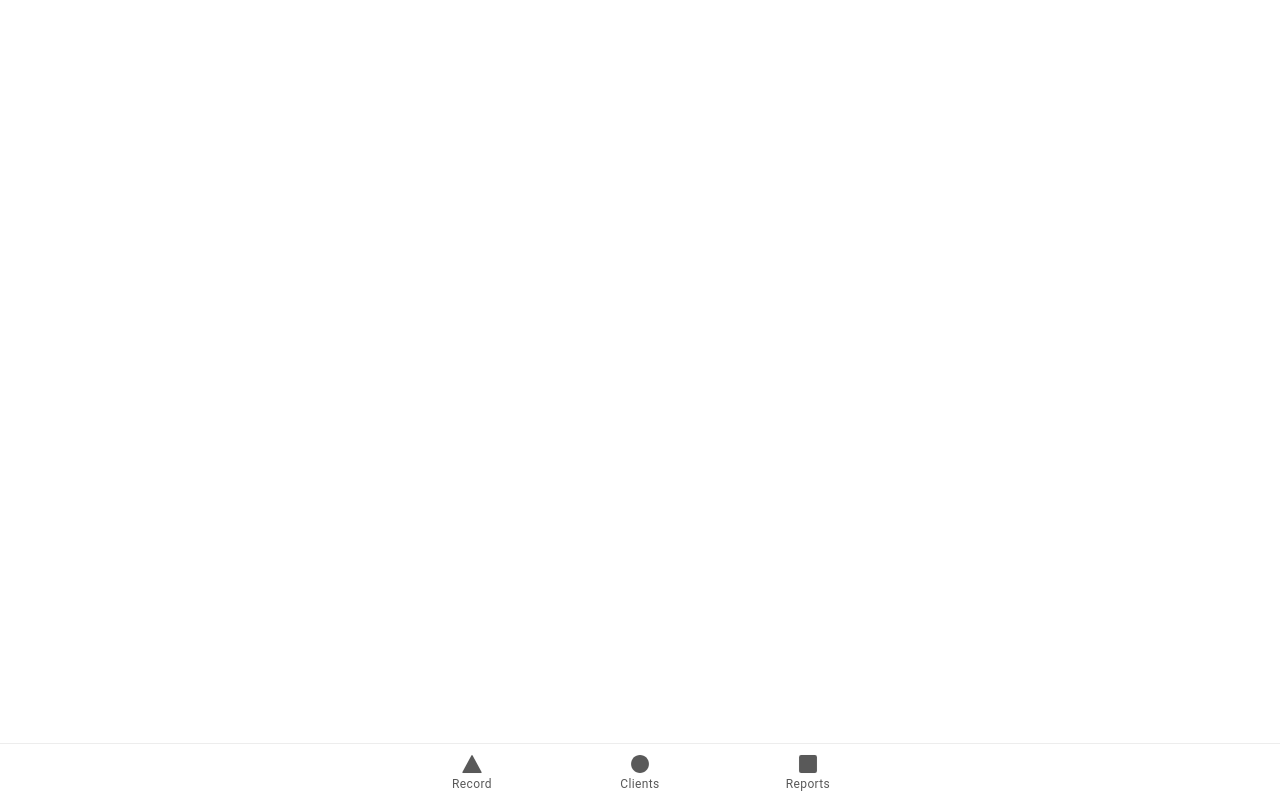
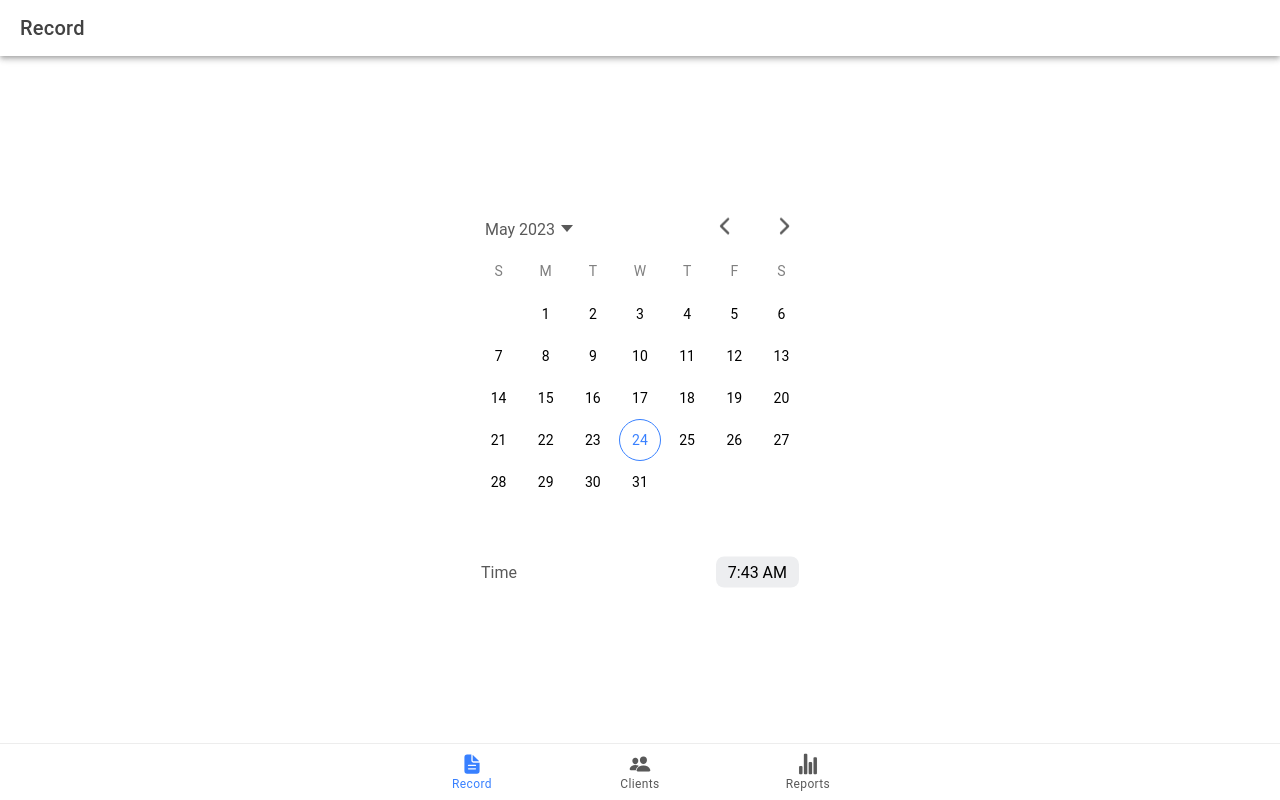
Before and after one commit to egichuhis/milk-tracker-app, a React (Vite) app: page /record in a window 1280 px wide. Built offline with nearby package versions, Linux system fonts and the light colour scheme.

Commit message:
Add relevant ionicons

```diff
--- a/src/App.tsx
+++ b/src/App.tsx
@@ -1,4 +1,4 @@
-import { Redirect, Route } from 'react-router-dom';
+import { Redirect, Route } from "react-router-dom";
 import {
   IonApp,
   IonIcon,
@@ -7,32 +7,32 @@ import {
   IonTabBar,
   IonTabButton,
   IonTabs,
-  setupIonicReact
-} from '@ionic/react';
-import { IonReactRouter } from '@ionic/react-router';
-import { ellipse, square, triangle } from 'ionicons/icons';
-import Tab1 from './pages/Record';
-import Tab2 from './pages/Clients';
-import Tab3 from './pages/Reports';
+  setupIonicReact,
+} from "@ionic/react";
+import { IonReactRouter } from "@ionic/react-router";
+import { people, statsChart, documentText } from "ionicons/icons";
+import Record from "./pages/Record";
+import Clients from "./pages/Clients";
+import Reports from "./pages/Reports";
 
 /* Core CSS required for Ionic components to work properly */
-import '@ionic/react/css/core.css';
+import "@ionic/react/css/core.css";
 
 /* Basic CSS for apps built with Ionic */
-import '@ionic/react/css/normalize.css';
-import '@ionic/react/css/structure.css';
-import '@ionic/react/css/typography.css';
+import "@ionic/react/css/normalize.css";
+import "@ionic/react/css/structure.css";
+import "@ionic/react/css/typography.css";
 
 /* Optional CSS utils that can be commented out */
-import '@ionic/react/css/padding.css';
-import '@ionic/react/css/float-elements.css';
-import '@ionic/react/css/text-alignment.css';
-import '@ionic/react/css/text-transformation.css';
-import '@ionic/react/css/flex-utils.css';
-import '@ionic/react/css/display.css';
+import "@ionic/react/css/padding.css";
+import "@ionic/react/css/float-elements.css";
+import "@ionic/react/css/text-alignment.css";
+import "@ionic/react/css/text-transformation.css";
+import "@ionic/react/css/flex-utils.css";
+import "@ionic/react/css/display.css";
 
 /* Theme variables */
-import './theme/variables.css';
+import "./theme/variables.css";
 
 setupIonicReact();
 
@@ -41,30 +41,30 @@ const App: React.FC = () => (
     <IonReactRouter>
       <IonTabs>
         <IonRouterOutlet>
-          <Route exact path="/tab1">
-            <Tab1 />
+          <Route exact path="/record">
+            <Record />
           </Route>
-          <Route exact path="/tab2">
-            <Tab2 />
+          <Route exact path="/clients">
+            <Clients />
           </Route>
-          <Route path="/tab3">
-            <Tab3 />
+          <Route path="/reports">
+            <Reports />
           </Route>
           <Route exact path="/">
-            <Redirect to="/tab1" />
+            <Redirect to="/record" />
           </Route>
         </IonRouterOutlet>
         <IonTabBar slot="bottom">
-          <IonTabButton tab="tab1" href="/tab1">
-            <IonIcon aria-hidden="true" icon={triangle} />
+          <IonTabButton tab="record" href="/record">
+            <IonIcon aria-hidden="true" icon={documentText} />
             <IonLabel>Record</IonLabel>
           </IonTabButton>
-          <IonTabButton tab="tab2" href="/tab2">
-            <IonIcon aria-hidden="true" icon={ellipse} />
+          <IonTabButton tab="clients" href="/clients">
+            <IonIcon aria-hidden="true" icon={people} />
             <IonLabel>Clients</IonLabel>
           </IonTabButton>
-          <IonTabButton tab="tab3" href="/tab3">
-            <IonIcon aria-hidden="true" icon={square} />
+          <IonTabButton tab="reports" href="/reports">
+            <IonIcon aria-hidden="true" icon={statsChart} />
             <IonLabel>Reports</IonLabel>
           </IonTabButton>
         </IonTabBar>
--- a/src/components/CalendarContainer.css
+++ b/src/components/CalendarContainer.css
@@ -1,10 +1,9 @@
 .container {
   text-align: center;
   position: absolute;
-  left: 0;
-  right: 0;
+  left: 50%;
   top: 50%;
-  transform: translateY(-50%);
+  transform: translate(-50%, -50%);
 }
 
 .container strong {
--- a/src/pages/Clients.tsx
+++ b/src/pages/Clients.tsx
@@ -8,7 +8,7 @@ import {
 import ExploreContainer from "../components/CalendarContainer";
 import "./Clients.css";
 
-const Tab2: React.FC = () => {
+const Clients: React.FC = () => {
   return (
     <IonPage>
       <IonHeader>
@@ -22,10 +22,10 @@ const Tab2: React.FC = () => {
             <IonTitle size="large">Clients</IonTitle>
           </IonToolbar>
         </IonHeader>
-        <ExploreContainer name="Clients page" />
+        {/* Add Client Page */}
       </IonContent>
     </IonPage>
   );
 };
 
-export default Tab2;
+export default Clients;
--- a/src/pages/Record.tsx
+++ b/src/pages/Record.tsx
@@ -8,7 +8,7 @@ import {
 import CalendarContainer from "../components/CalendarContainer";
 import "./Record.css";
 
-const Tab1: React.FC = () => {
+const Record: React.FC = () => {
   return (
     <IonPage>
       <IonHeader>
@@ -28,4 +28,4 @@ const Tab1: React.FC = () => {
   );
 };
 
-export default Tab1;
+export default Record;
--- a/src/pages/Reports.tsx
+++ b/src/pages/Reports.tsx
@@ -8,7 +8,7 @@ import {
 import ExploreContainer from "../components/CalendarContainer";
 import "./Reports.css";
 
-const Tab3: React.FC = () => {
+const Reports: React.FC = () => {
   return (
     <IonPage>
       <IonHeader>
@@ -22,10 +22,10 @@ const Tab3: React.FC = () => {
             <IonTitle size="large">Reports</IonTitle>
           </IonToolbar>
         </IonHeader>
-        <ExploreContainer name="Reports page" />
+        {/* Add Reports Page */}
       </IonContent>
     </IonPage>
   );
 };
 
-export default Tab3;
+export default Reports;
```
